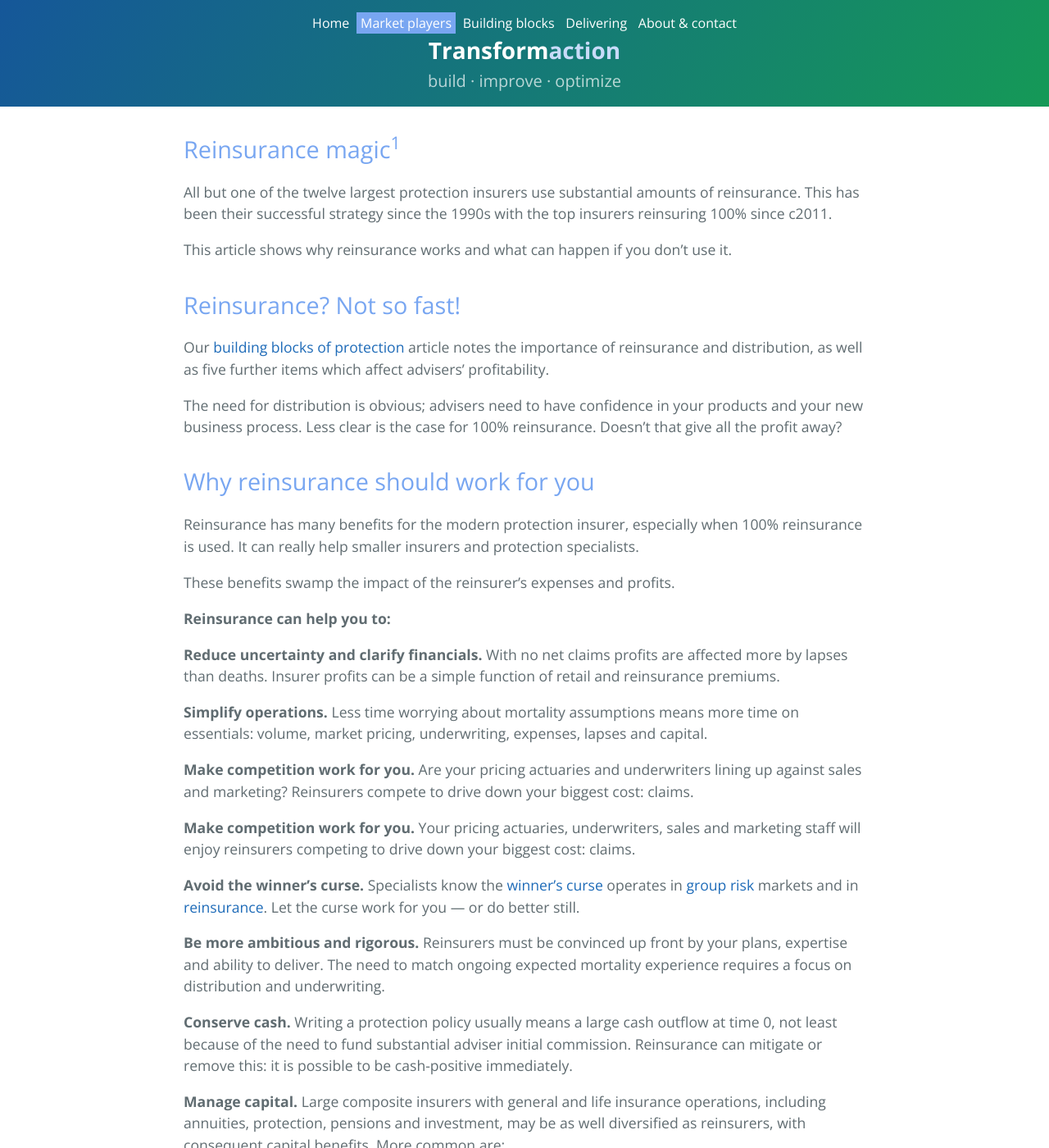
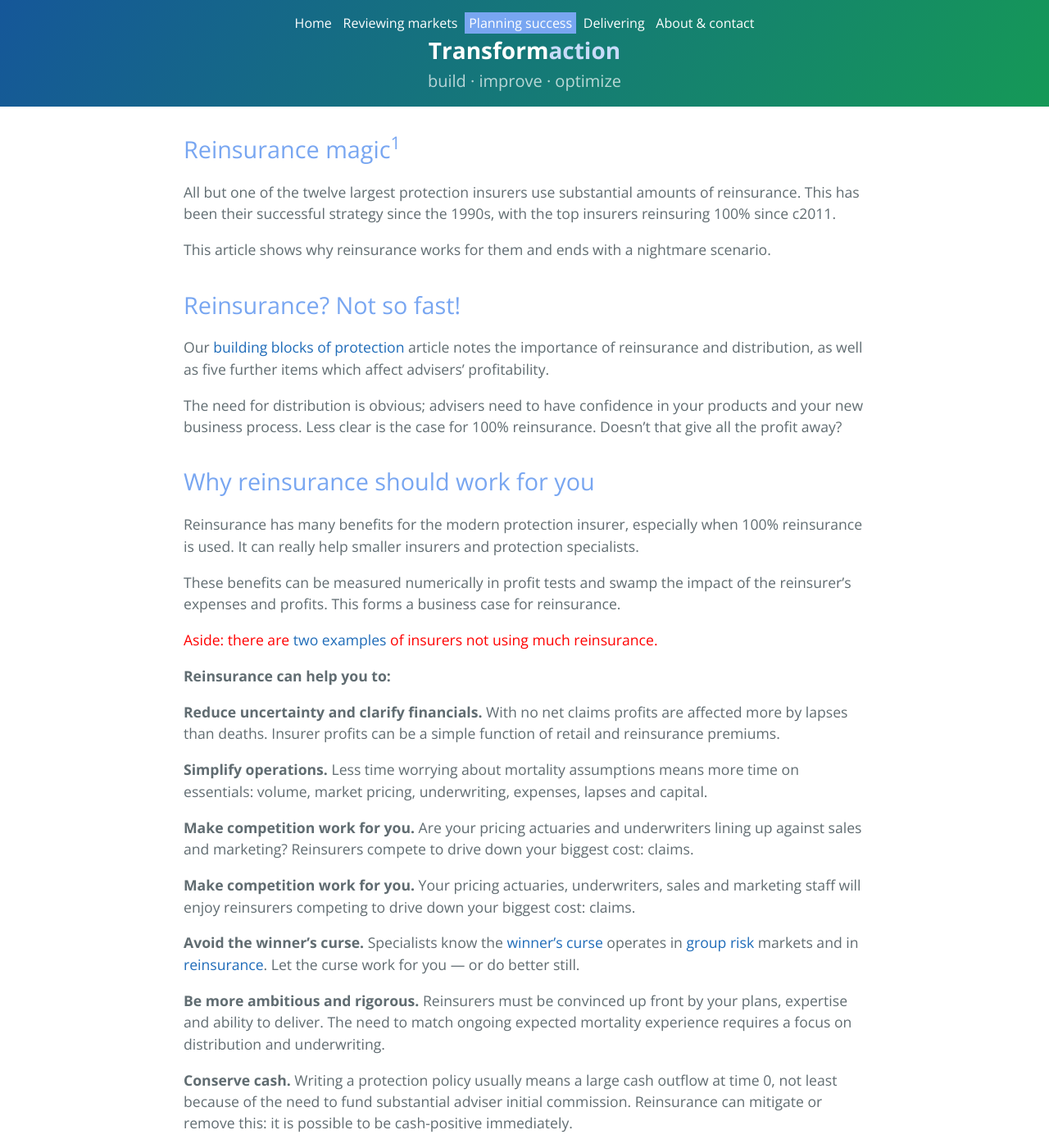
Before and after one commit to maverickactuary/1actuary, a Jekyll site: the page built from content/3buildingblocks/reinsurance-for.md, in a window 1280 px wide and 1400 px high. Shown: the whole window at 82% size. Built offline with Jekyll 4.4.1, drawn with Linux system fonts in a browser that asks for light colours; some of the changed text lies outside the part shown.

Commit message:
Split and move reinsurance pages

```diff
--- a/_data/lists.yml
+++ b/_data/lists.yml
@@ -1,8 +1,10 @@
 - title: Home
   url: /
-- title: Market players
+# - title: Market players
+- title: Reviewing markets
   url: /content/2marketplayers/
-- title: Building blocks
+# - title: Building blocks
+- title: Planning success
   url: /content/3buildingblocks/
 - title: Delivering
   url: /content/4delivering/
--- a/content/3buildingblocks/index.md
+++ b/content/3buildingblocks/index.md
@@ -3,9 +3,8 @@ layout: default
 folder: /content/3buildingblocks/
 title: Transformaction
 ---
-<!-- # Transformaction: optimize everything -->
 
-## Building blocks
+## Planning success: building blocks
 
 Build your way to protection success. Develop expertise and capability in:
 
--- a/content/2marketplayers/reinsurance-for.md
+++ b/content/3buildingblocks/reinsurance-for.md
@@ -1,14 +1,14 @@
 ---
 layout: default
-folder: /content/2marketplayers/
+folder: /content/3buildingblocks/
 title: Transformaction
 ---
 
 ## Reinsurance magic<sup>1</sup>
 
-All but one of the twelve largest protection insurers use substantial amounts of reinsurance. This has been their successful strategy since the 1990s with the top insurers reinsuring 100% since c2011.
+All but one of the twelve largest protection insurers use substantial amounts of reinsurance. This has been their successful strategy since the 1990s, with the top insurers reinsuring 100% since c2011.
 
-This article shows why reinsurance works and what can happen if you don't use it.
+This article shows why reinsurance works for them and ends with a nightmare scenario.
 
 ## Reinsurance? Not so fast!
 
@@ -20,7 +20,10 @@ The need for distribution is obvious; advisers need to have confidence in your p
 
 Reinsurance has many benefits for the modern protection insurer, especially when 100% reinsurance is used. It can really help smaller insurers and protection specialists.
 
-These benefits swamp the impact of the reinsurer's expenses and profits.
+These benefits can be measured numerically in profit tests and swamp the impact of the reinsurer's expenses and profits. This forms a business case for reinsurance.
+
+Aside: there are [two examples](reinsurance-against.html) of insurers not using much reinsurance.
+{: .update}
 
 **Reinsurance can help you to:**
 
@@ -46,9 +49,6 @@ These benefits swamp the impact of the reinsurer's expenses and profits.
 
 Reinsurance passes through the benefit of a reinsurer's diversification.
 
-There are two examples of insurers not using much reinsurance.
-{: .update}
-
 ## The nightmare scenario
 
 Imagine you don't use much reinsurance and that it becomes evident that your assumptions are too optimistic. Perhaps more people are dying than expected or mortality improvements have slowed or even reversed. Or similarly for the (less predictable) Critical Illness or Income Protection products.
```
Also changed, not shown: content/2marketplayers/index.md (+1 -1 lines), content/2marketplayers/reinsurers.md (deleted, +0 -139 lines), content/3buildingblocks/reinsurance-against.md (added, +97 -0 lines), content/3buildingblocks/reinsurers.md (renamed from content/2marketplayers/reinsurance-against.md).
